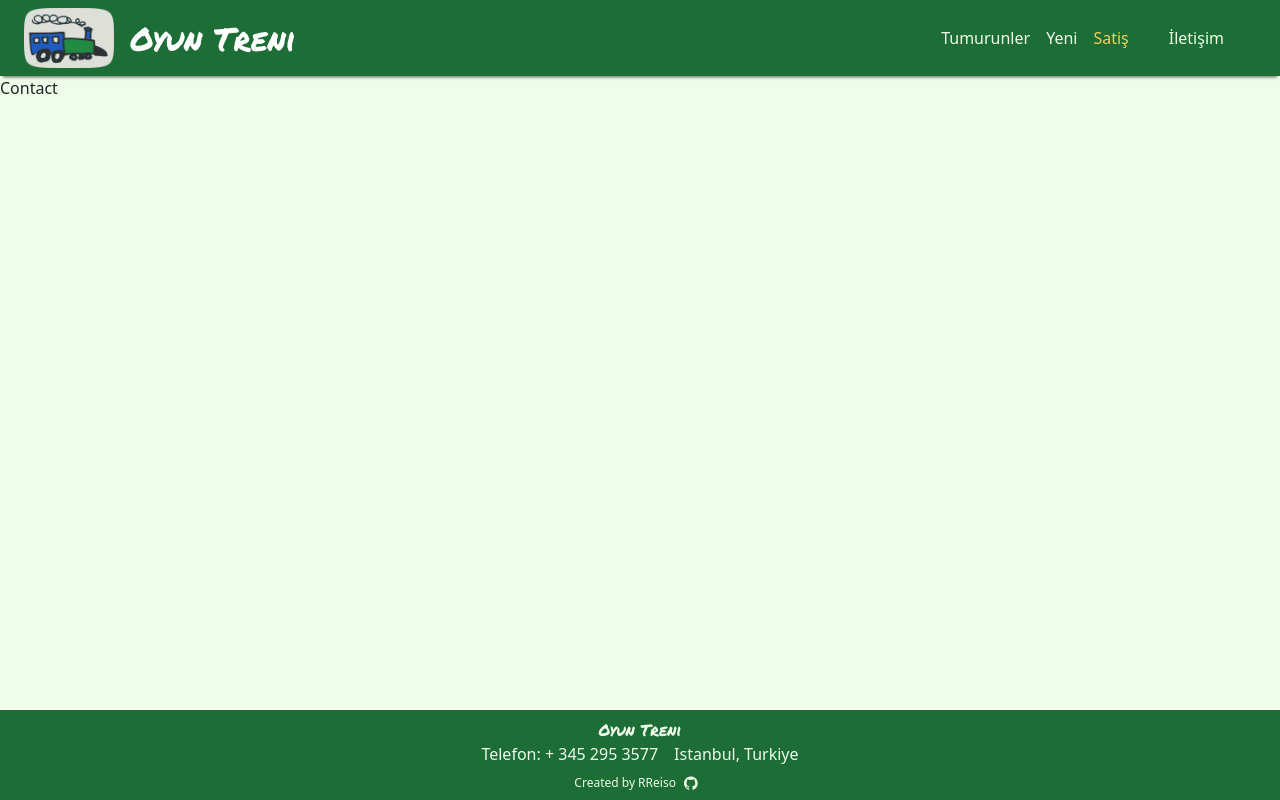
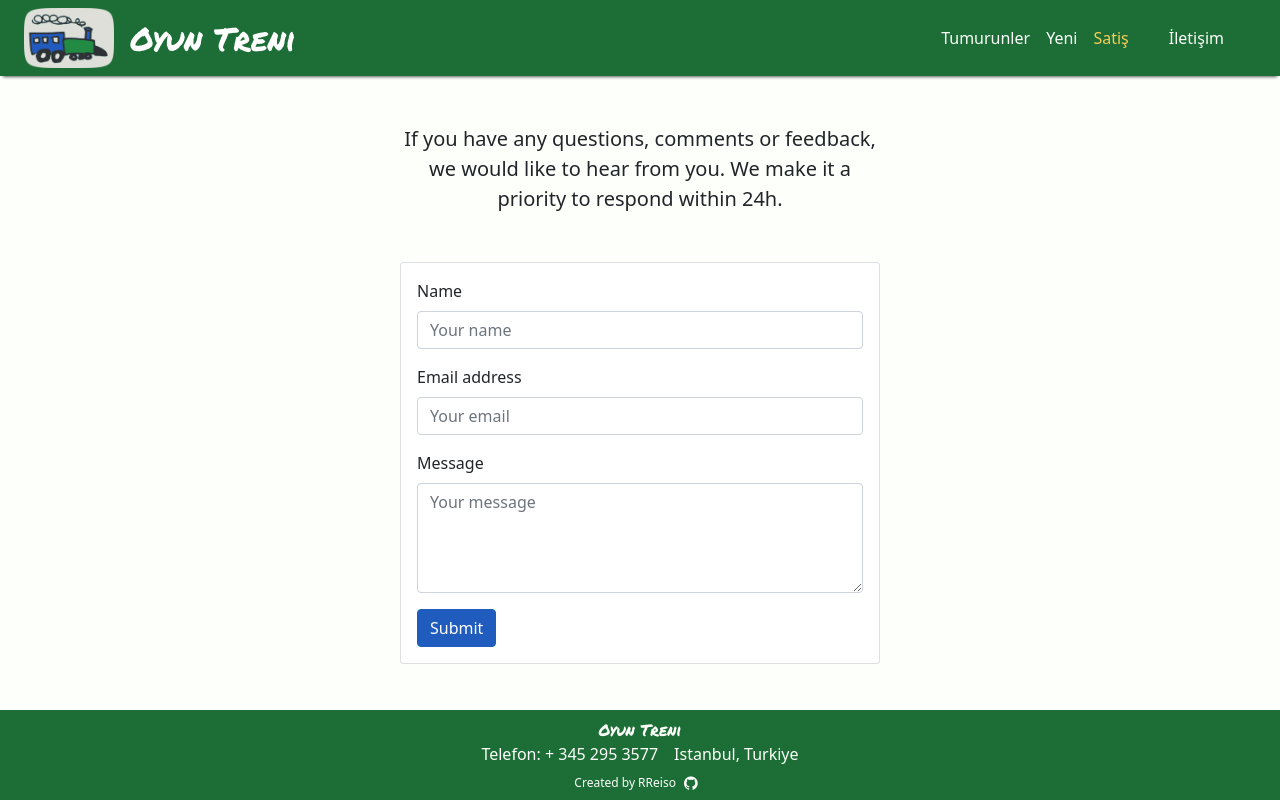
Before and after one commit to RReiso/oyun-treni, a Next.js app: page /contact in a window 1280 px wide. Built offline with nearby package versions, Linux system fonts and the light colour scheme.

Commit message:
Add contact form

```diff
--- a/components/Footer.jsx
+++ b/components/Footer.jsx
@@ -5,7 +5,9 @@ const Footer = () => {
   return (
     <footer className={`py-2 ${styles.footer}`}>
       <p className={`text-center ${styles.brand}`}>Oyun Treni</p>
-      <div className="d-flex justify-content-center">
+      <div
+        className={`d-sm-flex mx-sm-auto justify-content-center ${styles.company}`}
+      >
         <p className="px-2">
           <span>Telefon: </span>+ 345 295 3577
         </p>
--- a/pages/contact.js
+++ b/pages/contact.js
@@ -1,7 +1,43 @@
 import React from "react";
+import Form from "react-bootstrap/Form";
+import Button from "react-bootstrap/Button";
+import Card from "react-bootstrap/Card";
+import styles from "../styles/Contact.module.scss";
 
 const Contact = () => {
-  return <div>Contact</div>;
+  return (
+    <>
+      <p
+        className="m-3 fs-5 mt-5 text-center mx-sm-auto"
+        style={{ maxWidth: "30rem" }}
+      >
+        If you have any questions, comments or feedback, we would like to hear
+        from you. We make it a priority to respond within 24h.
+      </p>
+      <Card className={`p-3 m-3 mb-4 mx-sm-auto mt-5 ${styles.contact}`}>
+        <Form>
+          <Form.Group className="mb-3">
+            <Form.Label>Name</Form.Label>
+            <Form.Control type="input" placeholder="Your name" />
+          </Form.Group>
+
+          <Form.Group className="mb-3">
+            <Form.Label>Email address</Form.Label>
+            <Form.Control type="email" placeholder="Your email" />
+          </Form.Group>
+
+          <Form.Group className="mb-3">
+            <Form.Label>Message</Form.Label>
+            <Form.Control as="textarea" rows={4} placeholder="Your message" />
+          </Form.Group>
+
+          <Button variant="info" type="submit">
+            Submit
+          </Button>
+        </Form>
+      </Card>
+    </>
+  );
 };
 
 export default Contact;
--- /dev/null
+++ b/styles/Contact.module.scss
@@ -0,0 +1,3 @@
+.contact {
+  max-width: 30rem;
+}
--- a/styles/Footer.module.scss
+++ b/styles/Footer.module.scss
@@ -3,11 +3,14 @@
 
 .footer {
   margin-top: auto;
+  color: $light;
+  background-color: $primary;
   .brand {
     font-family: "Permanent Marker", cursive;
   }
-  color: $light;
-  background-color: $primary;
+  .company {
+    text-align: center;
+  }
   .creator {
     font-size: 0.75rem;
   }
--- a/styles/globals.scss
+++ b/styles/globals.scss
@@ -7,10 +7,10 @@ $theme-colors: (
   "primary": $primary,
   "secondary": $secondary,
   "success": #1ce1ac,
-  "info": #ff7d50,
+  "info": $info,
   "warning": $warning,
   "danger": #ff007f,
-  "light": #effce8,
+  "light": $light,
   "dark": #001738,
 );
 $navbar-dark-color: $light;
--- a/styles/variables.scss
+++ b/styles/variables.scss
@@ -1,4 +1,5 @@
 $primary: #1c6e36;
 $secondary: #b6c7cb;
 $warning: #f8cd55;
-$light: #effce8;
+$light: #fcfffa;
+$info: #205bbe;
```
Also changed, not shown: public/images/boy.jpg.
